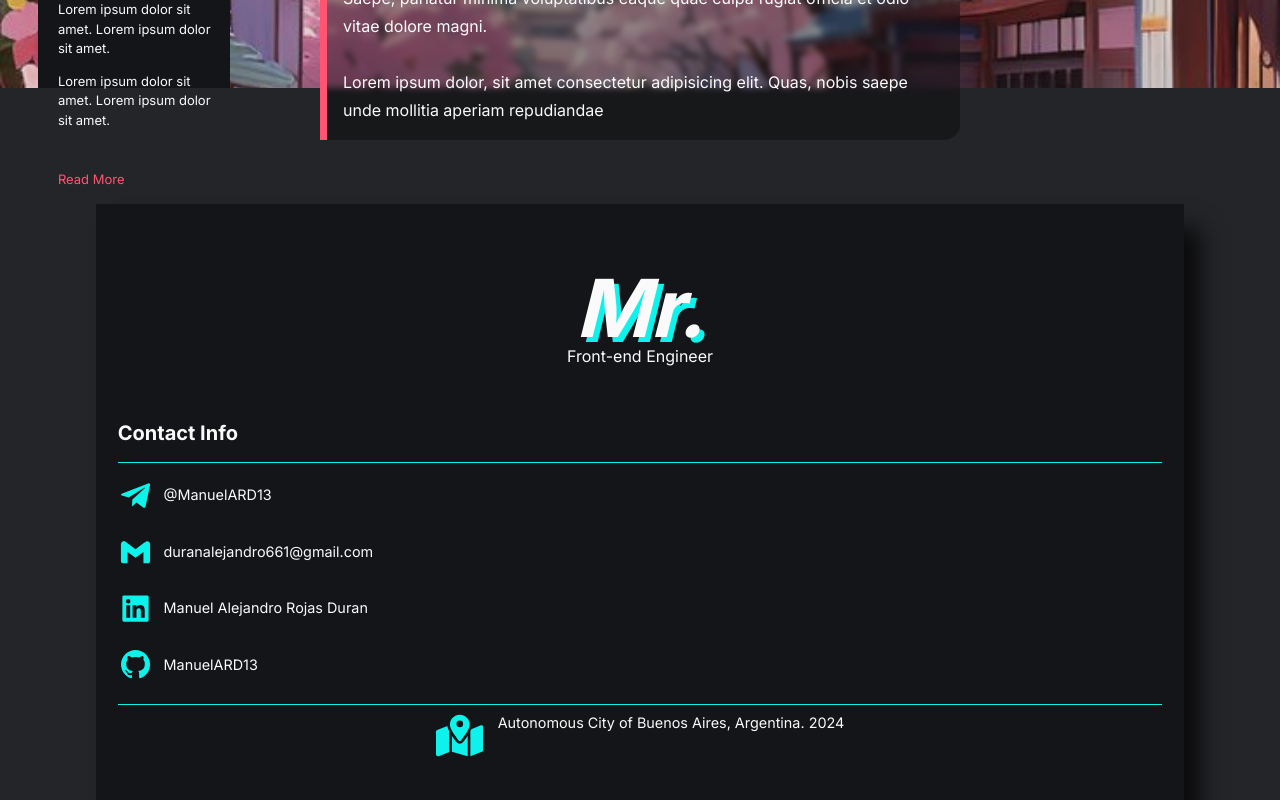
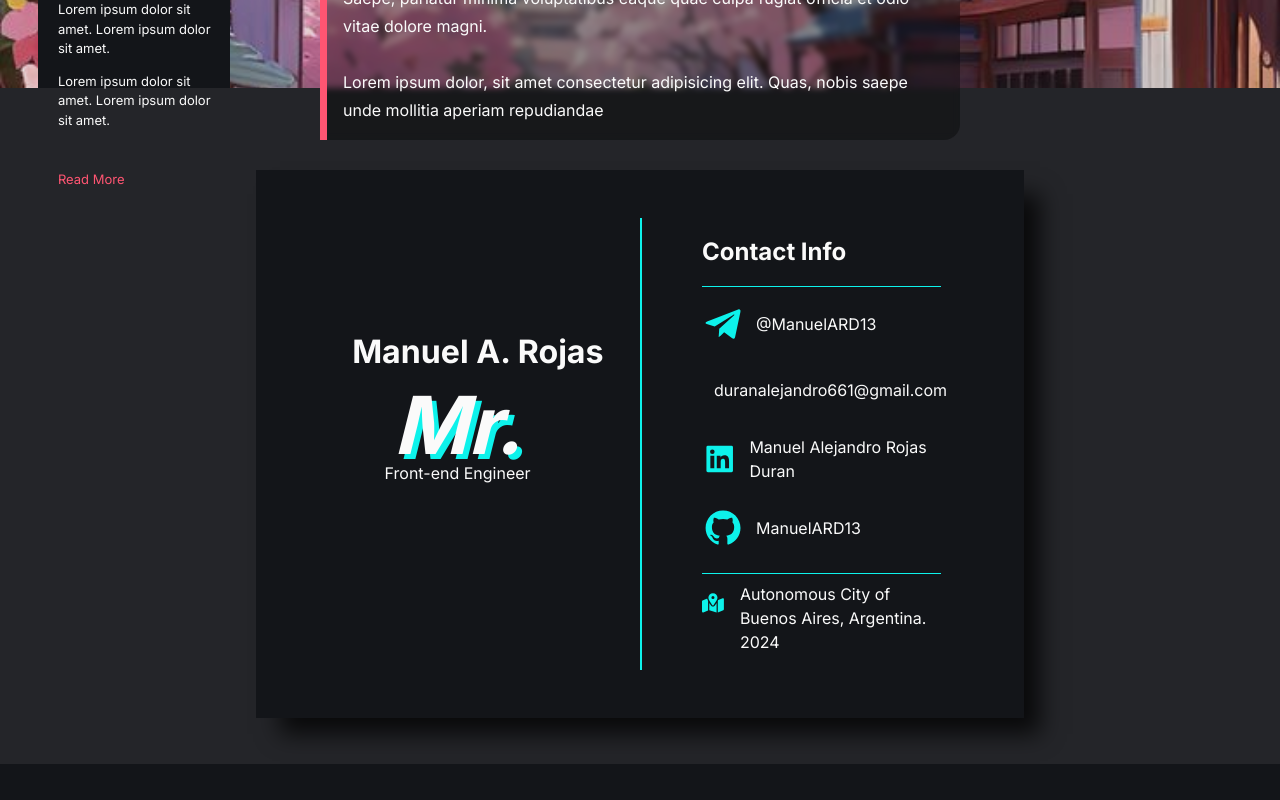
Before and after one commit to ManuelARD13/Mr-Portfolio-Website, a React (Vite) app: page / in a window 1280 px wide. Shown: the part 2180-2980 px from the top of the page. Built offline with nearby package versions, Linux system fonts and the light colour scheme.

Commit message:
Adding Desktop Media Query to Contact Component

```diff
--- a/src/components/Contact.tsx
+++ b/src/components/Contact.tsx
@@ -7,8 +7,7 @@ import {
   BiLogoGithub,
   BiLogoLinkedinSquare,
 } from "react-icons/bi";
-//TODO: Add links to each social media
-
+//TODO: Improve MR. Logo size and position (Name above??)
 function Contact() {
   return (
     <section className="contact" id="contact">
--- a/src/sass/components/_Contact.scss
+++ b/src/sass/components/_Contact.scss
@@ -1,116 +1,28 @@
 @use "../abstracts/variables" as *;
-
-// .contact {
-//   display: grid;
-//   place-items: center;
-//   height: 80vh;
-//   &__card {
-//     display: flex;
-//     width: 60%;
-//     padding: 3em 4em;
-//     background-color: $background-300;
-//     &-left {
-//       display: flex;
-//       flex-direction: column;
-//       justify-content: center;
-//       width: 50%;
-//       h6 {
-//         margin-left: 1em;
-//       }
-//     }
-//     &-right {
-//       border-left: 2px solid $accent-text;
-//       width: 50%;
-//       padding: 1em 1.2em 1em 3.75em;
-//     }
-//     &-logo {
-//       transform: translate(0%, 0%);
-//       font-size: 3rem;
-//       display: flex;
-//       align-items: center;
-//       gap: 0.25em;
-//       max-width: 90%;
-//       line-height: 0.7em;
-//       > svg {
-//         font-size: 4rem;
-//       }
-//     }
-//     &-name {
-//       margin: 0;
-//     }
-//     &-img {
-//       translate: -7% 0%;
-//       margin-top: 2em;
-//       margin-bottom: 3.5em;
-//       text-align: center;
-//       line-height: 3em;
-//       cursor: pointer;
-//       &-logo {
-//         font-size: 5rem;
-//         font-weight: bolder;
-//         font-style: italic;
-//         text-shadow: 5px 5px $accent-text;
-//       }
-//     }
-//     &-title {
-//       margin: 0;
-//       font-size: 1.5rem;
-//     }
-//     &-details {
-//       margin-top: 1em;
-//       padding-top: 1em;
-//       border-top: 1px solid $accent-text;
-//       &-item {
-//         display: flex;
-//         align-items: center;
-//         gap: 0.75em;
-//         margin-bottom: 1.5em;
-//         > svg {
-//           font-size: 1.5rem;
-//         }
-//       }
-//     }
-//     &-footer {
-//       display: flex;
-//       justify-content: center;
-//       gap: 1em;
-//       border-top: 1px solid $accent-text;
-//       padding-top: 0.5em;
-//       > svg {
-//         font-size: 1.5rem;
-//       }
-//     }
-//   }
-// }
 
 .contact {
   display: grid;
-  padding-block: 5em; /*mobile*/
-  // place-items: center; /*mobile*/
-  // height: 80vh; /*mobile*/
+  padding-block: 5em;
   &__card {
     display: flex;
-    flex-direction: column; /*mobile*/
-    width: 85%; /*mobile*/
-    padding: 3em 1em; /*mobile*/
+    flex-direction: column;
+    width: 85%;
+    padding: 3em 1em;
     background-color: $background-300;
     margin: 0 auto;
     &-left {
       display: flex;
       flex-direction: column;
       justify-content: center;
-      align-items: center; /*mobile*/
-      // width: 50%; /*mobile*/
+      align-items: center;
       h6 {
         margin-left: 1em;
       }
     }
-     &-right {
-        // border-left: 2px solid $accent-text; /*mobile*/
-        // width: 50%; /*mobile*/
-        padding: 0.4em; /*mobile*/
-        font-size: 0.9rem; /*mobile*/
-     }
+    &-right {
+      padding: 0.4em;
+      font-size: 0.9rem;
+    }
     &-logo {
       transform: translate(0%, 0%);
       font-size: 3rem;
@@ -125,12 +37,10 @@
     }
     &-name {
       margin: 0;
-      display: none; /*mobile*/
+      display: none;
     }
     &-img {
       translate: 0% 0%;
-      // margin-top: 2em; /*mobile*/
-      // margin-bottom: 3.5em; /*mobile*/
       margin-block: 2em;
       text-align: center;
       line-height: 3em;
@@ -144,7 +54,7 @@
     }
     &-title {
       margin: 0;
-      font-size: 1.25rem; /*mobile*/
+      font-size: 1.25rem;
     }
     &-details {
       margin-top: 1em;
@@ -156,7 +66,7 @@
         gap: 0.75em;
         margin-bottom: 1.5em;
         > svg {
-          font-size: 1.25rem; /*mobile*/
+          font-size: 1.25rem;
         }
       }
     }
@@ -167,8 +77,54 @@
       border-top: 1px solid $accent-text;
       padding-top: 0.5em;
       > svg {
-        font-size: 1.7rem; /*mobile*/
+        font-size: 1.7rem;
       }
     }
   }
 }
+
+@media screen and (min-width: 1050px) {
+  .contact {
+    padding-block: 0;
+    place-items: center;
+    height: 80vh;
+    &__card {
+      flex-direction: row;
+      width: 60%;
+      padding: 3em 4em;
+      margin: initial;
+      &-left {
+        align-items: initial;
+        width: 50%;
+      }
+      &-right {
+        border-left: 2px solid $accent-text;
+        width: 50%;
+        padding: 1em 1.2em 1em 3.75em;
+        font-size: initial;
+      }
+      &-name {
+        display: initial;
+      }
+      &-img {
+        translate: -7% 0%;
+        margin-block: 2em 3.5em;
+      }
+      &-title {
+        font-size: 1.5rem;
+      }
+      &-details {
+        &-item {
+          > svg {
+            font-size: 1.5rem;
+          }
+        }
+      }
+      &-footer {
+        > svg {
+          font-size: 1.5rem;
+        }
+      }
+    }
+  }
+}
```
Also changed, not shown: src/sass/common/_VideoBackground.scss (+0 -13 lines).
